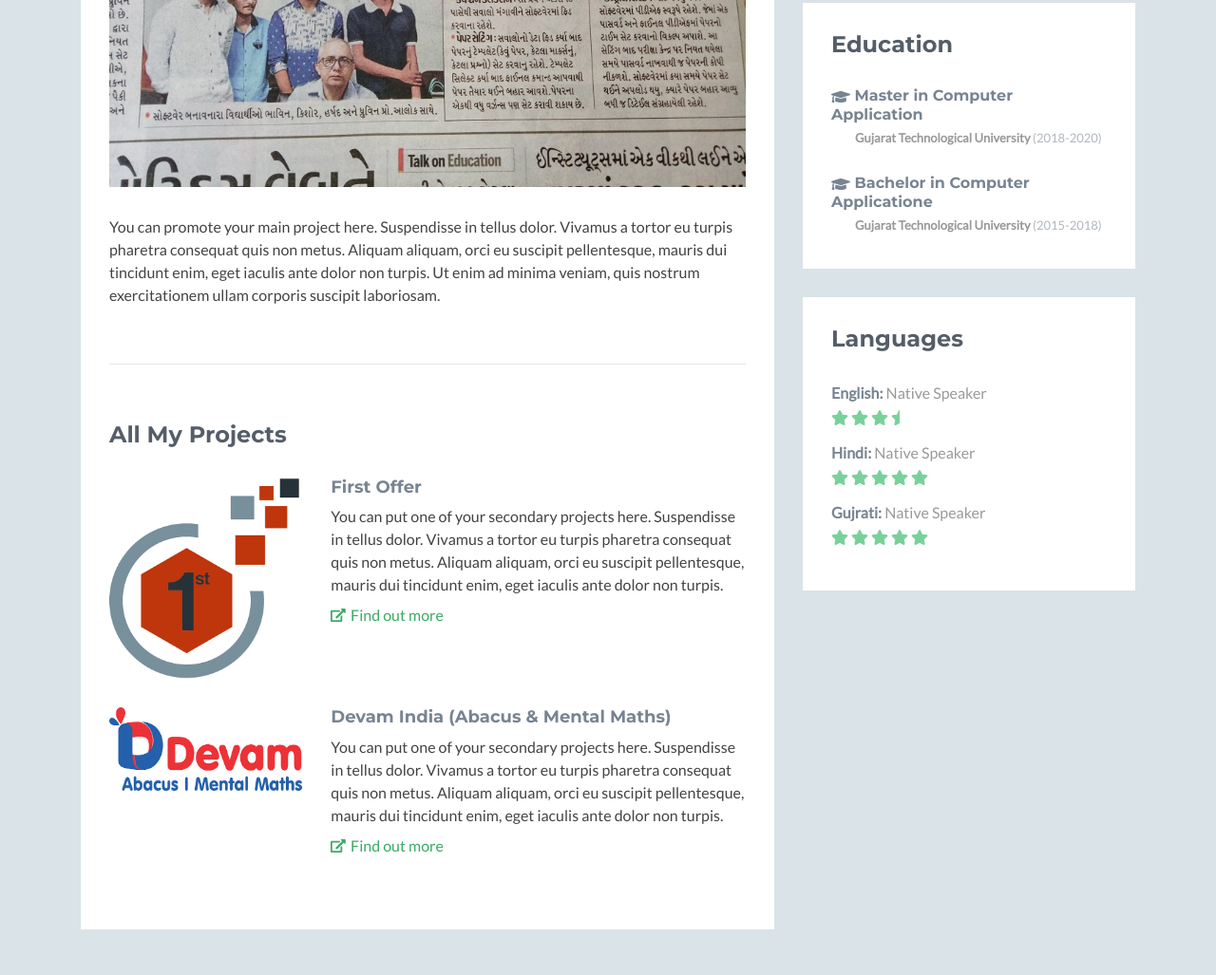
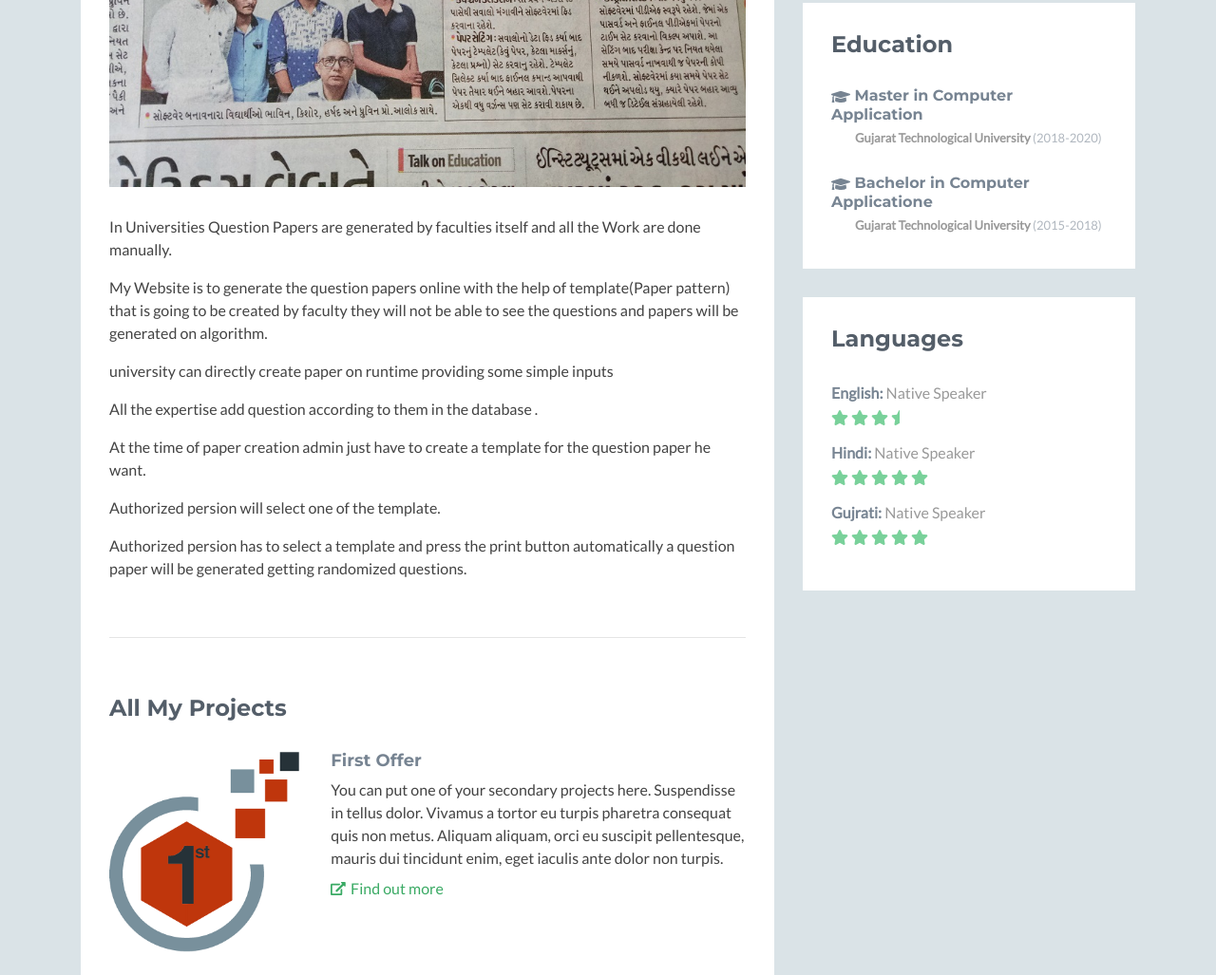
Before and after one commit to dhruvinprajapati/portfolio, a plain HTML site: page index.html in a window 1280 px wide. Shown: the part 1048-2075 px from the top of the page at 95% size. Drawn offline with nearby package versions, Linux system fonts and the light colour scheme; no server answers; a script that the page names is missing; some icons are missing.

Commit message:
project data & persantage
add the question paper project data
and change the language knows persantage

```diff
--- a/index.html
+++ b/index.html
@@ -81,7 +81,23 @@
                                 </div>
 
                                 <div class="desc text-left">
-                                    <p>You can promote your main project here. Suspendisse in tellus dolor. Vivamus a tortor eu turpis pharetra consequat quis non metus. Aliquam aliquam, orci eu suscipit pellentesque, mauris dui tincidunt enim, eget iaculis ante dolor non turpis. Ut enim ad minima veniam, quis nostrum exercitationem ullam corporis suscipit laboriosam.</p>
+                                    <p>In Universities Question Papers are generated by
+                                        faculties itself and all the Work are done manually.</p>
+                                        <p>My Website is to generate the question papers
+                                            online with the help of template(Paper pattern) that is going to
+                                            be created by faculty they will not be able to see
+                                            the questions and papers will be generated on algorithm.</p>
+                                        <p>university can directly create paper on runtime
+                                                providing some simple inputs</p>
+                                        <p>All the expertise add question according to them
+                                            in the database .</p>
+                                        <p>At the time of paper creation admin just have to
+                                            create a template for the question paper he want.</p>
+                                        <p>Authorized persion will select one of the template.</p>
+                                        <p>Authorized persion has to select a template and press the
+                                            print button automatically a question paper
+                                            will be generated getting randomized
+                                            questions.</p>
                                 </div><!--//desc-->
                                 <!-- <a class="btn btn-cta-secondary" href="#" target="_blank"><i class="fas fa-thumbs-up"></i> Back my project</a>                  -->
                             </div><!--//item-->
@@ -182,21 +198,21 @@
                                 <div class="item">
                                     <h3 class="level-title">Dart &amp; Flutter<span class="level-label" data-toggle="tooltip" data-placement="left" data-animation="true" title="You can use the tooltip to explain more about your skill level..."><i class="fas fa-info-circle"></i>Expert</span></h3>
                                     <div class="level-bar">
-                                        <div class="level-bar-inner" data-level="96%">
+                                        <div class="level-bar-inner" data-level="50%">
                                         </div>
                                     </div><!--//level-bar-->
                                 </div><!--//item-->
                                 <div class="item">
                                     <h3 class="level-title">PHP With Laravel &amp; Vuejs <span class="level-label" data-toggle="tooltip" data-placement="left" data-animation="true" title="You can use the tooltip to explain more about your skill level..."><i class="fas fa-info-circle"></i>Pro</span></h3>
                                     <div class="level-bar">
-                                        <div class="level-bar-inner" data-level="85%">
+                                        <div class="level-bar-inner" data-level="80%">
                                         </div>
                                     </div><!--//level-bar-->
                                 </div><!--//item-->
                                 <div class="item">
                                     <h3 class="level-title">Javascript &amp; jQuery<span class="level-label" data-toggle="tooltip" data-placement="left" data-animation="true" title="You can use the tooltip to explain more about your skill level..."><i class="fas fa-info-circle"></i>Expert</span></h3>
                                     <div class="level-bar">
-                                        <div class="level-bar-inner" data-level="96%">
+                                        <div class="level-bar-inner" data-level="70%">
                                         </div>
                                     </div><!--//level-bar-->
                                 </div><!--//item-->
@@ -204,7 +220,7 @@
                                 <div class="item">
                                     <h3 class="level-title">HTML5, CSS3 &amp; SASS<span class="level-label" data-toggle="tooltip" data-placement="left" data-animation="true" title="You can use the tooltip to explain more about your skill level..."><i class="fas fa-info-circle"></i>Expert</span></h3>
                                     <div class="level-bar">
-                                        <div class="level-bar-inner" data-level="96%">
+                                        <div class="level-bar-inner" data-level="80%">
                                         </div>
                                     </div><!--//level-bar-->
                                 </div><!--//item-->
```
